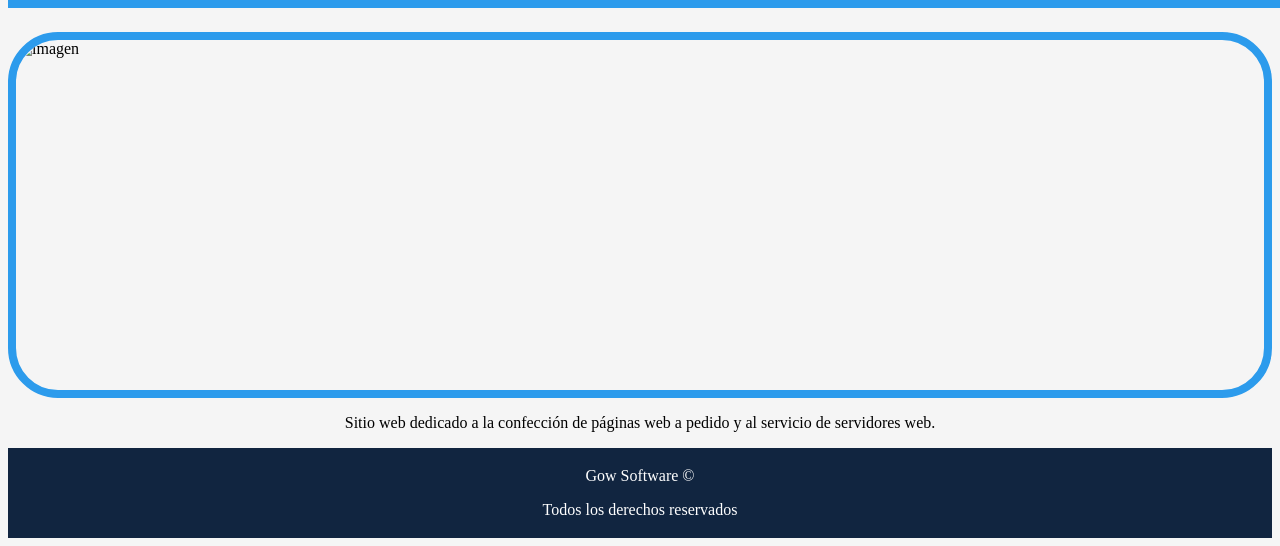
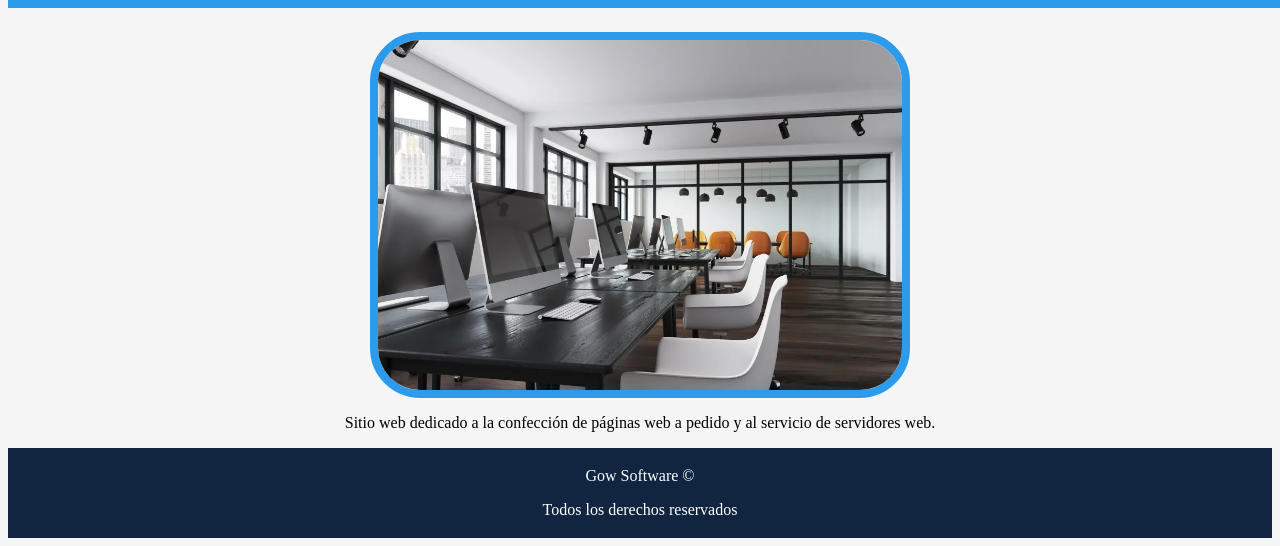
Before and after one commit to pedromarzano1/ProyectoStartupGrupo11, a plain HTML site: page ProyectoStartupGrupo11/Index.html in a window 1280 px wide. Shown: the part 430-976 px from the top of the page. Drawn offline with Linux system fonts and the light colour scheme; files whose address does not match are found by name.

Commit message:
Index.html

```diff
--- a/ProyectoStartupGrupo11/Index.html
+++ b/ProyectoStartupGrupo11/Index.html
@@ -53,7 +53,7 @@ footer {
         </nav>
     </header>
 
-    <img class="img" src="img/FotoHome.jpg" alt="imagen">
+    <img class="img" src="FotoHome.jpg" alt="imagen">
     <p style="text-align:center">Sitio web dedicado a la confección de páginas web a pedido y al servicio de servidores web.</p>
     <footer>
         <p>Gow Software © </p>
```
